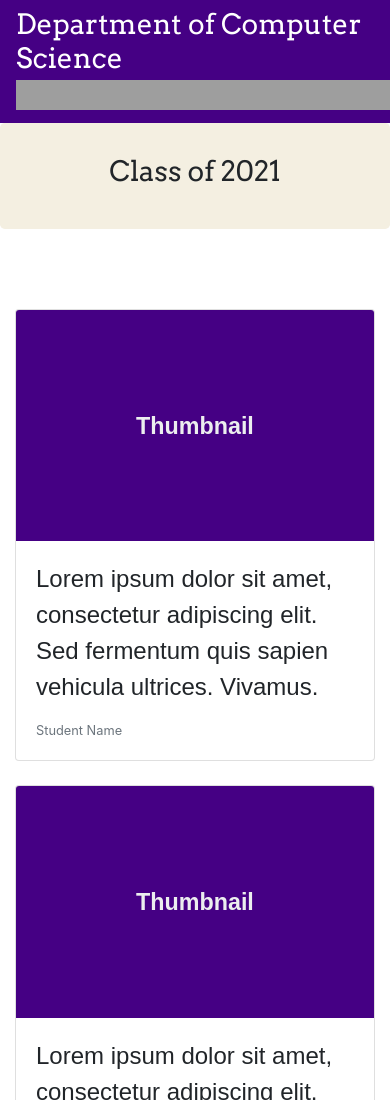
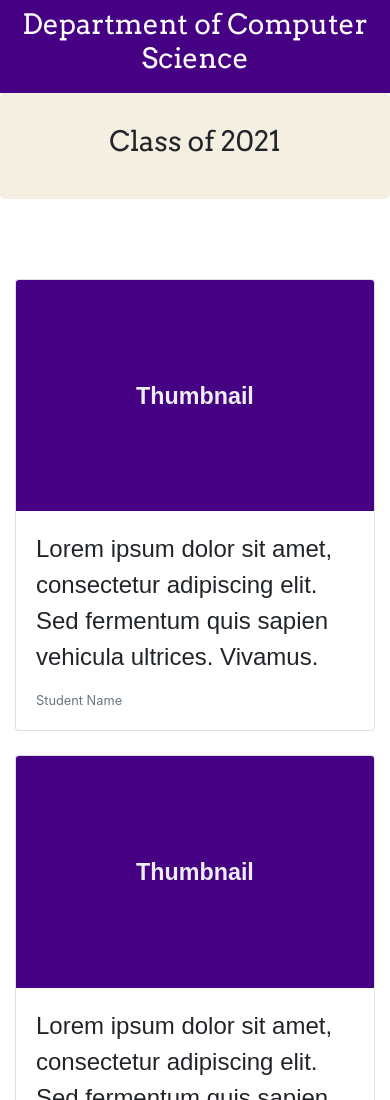
Before and after one commit to doongs/cs-senior-gallery, a plain HTML site: page index.html in a window 390 px wide. Shown: the top 1100 px of the page. Drawn offline with nearby package versions, Linux system fonts and the light colour scheme; grey boxes are pictures that could not be loaded.

Commit message:
responsive nav

```diff
--- a/css/styles.css
+++ b/css/styles.css
@@ -10,13 +10,20 @@
   background-color: var(--jmu-light-gold) !important;
 }
 
-#header-cs {
+#header-cs > * {
   color: white;
+  display: inline-block;
+  text-align: center;
   margin: 0;
   padding: 0;
   text-decoration: none;
 }
 
+#wordmark {
+  min-width: fit-content;
+  display: inline-block;
+  text-align: center;
+}
 a {
   color: inherit;
   text-decoration: inherit;
@@ -43,11 +50,17 @@ a:active {
 }
 
 footer > * {
-    background-color: var(--jmu-light-gold) !important;
-    padding: 0px !important;
+  background-color: var(--jmu-light-gold) !important;
+  padding: 0px !important;
 }
 
 #footer-cs {
-    max-width: 300px;
-    min-width: 300px;
+  max-width: 300px;
+  min-width: 300px;
 }
+
+@media only screen and (max-width: 768px) {
+  #wordmark {
+    display: none;
+  }
+}
--- a/index.html
+++ b/index.html
@@ -25,11 +25,9 @@
     <nav
       class="navbar navbar-default bg-dark box-shadow navbar-collapse navbar-expand-md container-fluid d-flex justify-content-around overflow-hidden"
     >
-      <h1 id="header-cs">
-        <a href="https://www.jmu.edu/cise/cs/"
-          >Department of Computer Science</a
-        >
-      </h1>
+      <a id="header-cs" href="https://www.jmu.edu/cise/cs/">
+        <h1>Department of Computer Science</h1>
+      </a>
       <a
         href="https://www.jmu.edu/index.shtml"
         class="navbar-brand d-flex align-items-center"
```
